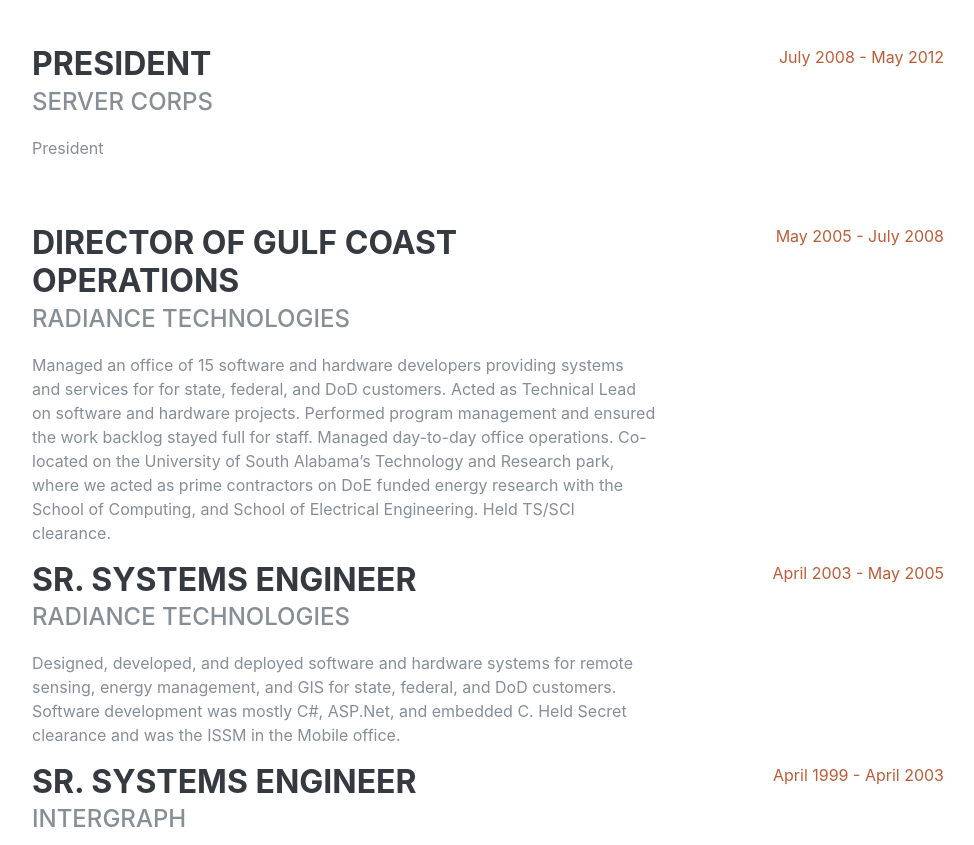
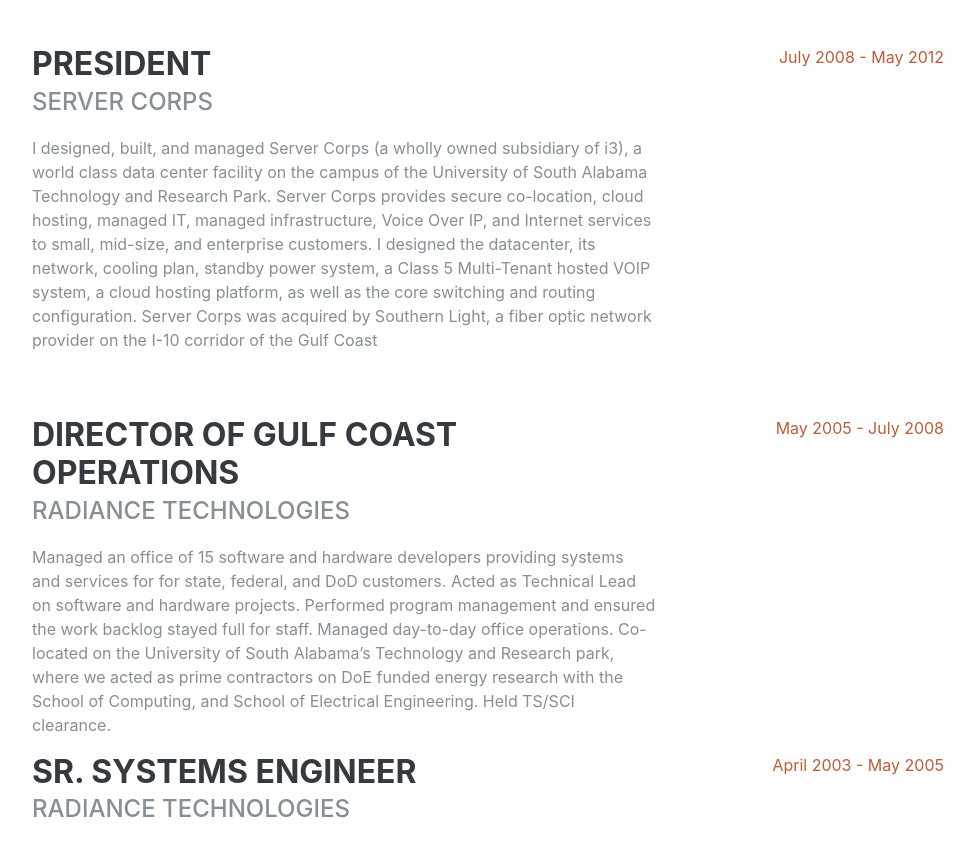
Before and after one commit to nikmartin/nikmartin.github.io, a website with bundled scripts: page index.html in a window 1280 px wide. Shown: the part 1722-2567 px from the top of the page, without its empty margins (288-1262 px from the left). Built offline with nearby package versions, Linux system fonts and the light colour scheme; a web font is replaced by a local one.

Commit message:
servercorps

```diff
--- a/index.html
+++ b/index.html
@@ -161,7 +161,19 @@
           <div class="resume-content mr-auto">
             <h3 class="mb-0">President</h3>
             <div class="subheading mb-3">Server Corps</div>
-            <p>President</p>
+            <p>I designed, built, and managed Server Corps (a wholly owned subsidiary of i3), a world class
+              data center
+              facility on the campus of the University of South Alabama Technology and Research Park. Server
+              Corps provides
+              secure co-location, cloud hosting, managed IT, managed infrastructure, Voice Over IP, and
+              Internet services
+              to small, mid-size, and enterprise customers. I designed the datacenter, its network, cooling
+              plan, standby
+              power system, a Class 5 Multi-Tenant hosted VOIP system, a cloud hosting platform, as well as
+              the core
+              switching and routing configuration. Server Corps was acquired by Southern Light, a fiber optic
+              network
+              provider on the I-10 corridor of the Gulf Coast</p>
           </div>
           <div class="resume-date text-md-right">
             <span class="text-primary">July 2008 - May 2012</span>
```
